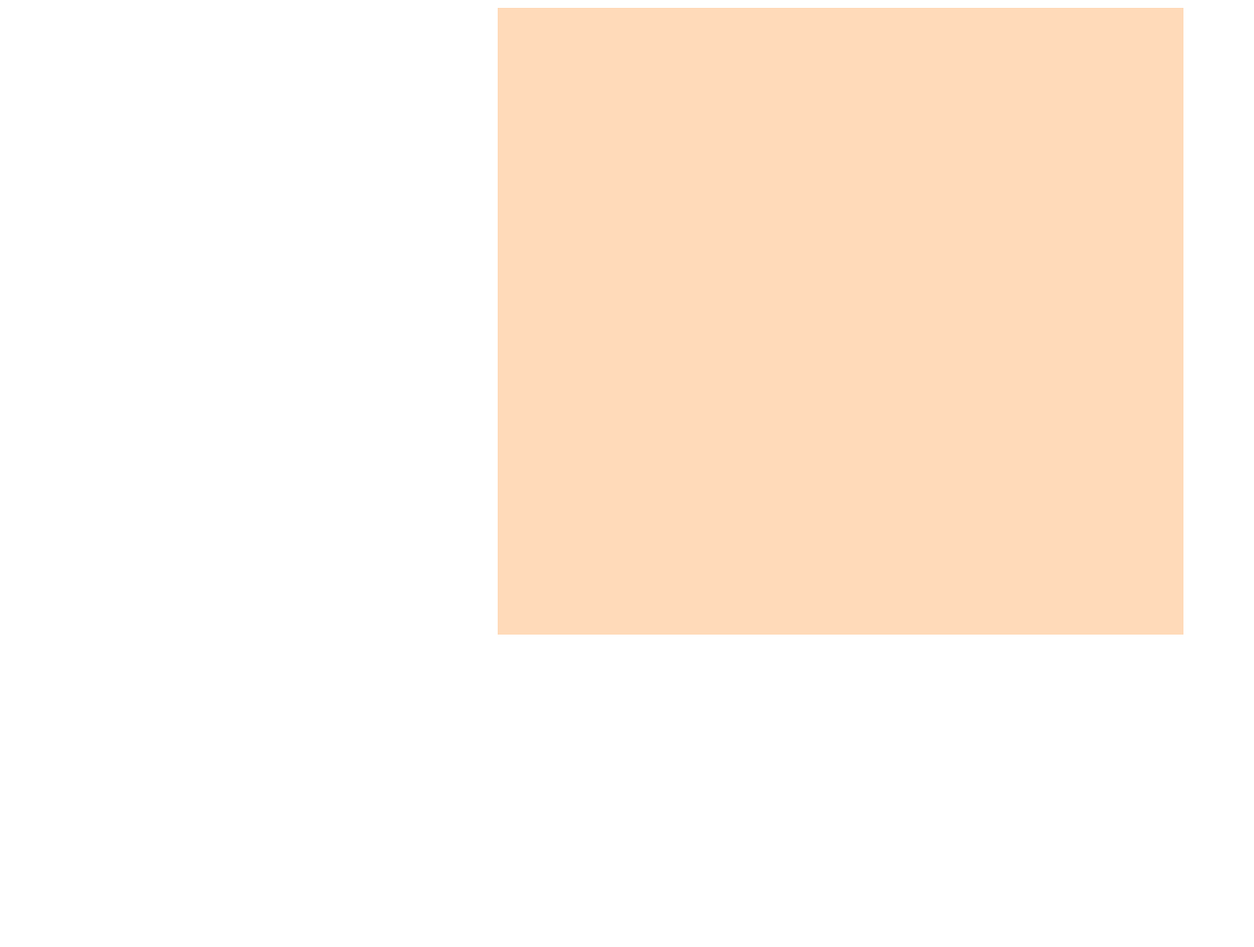
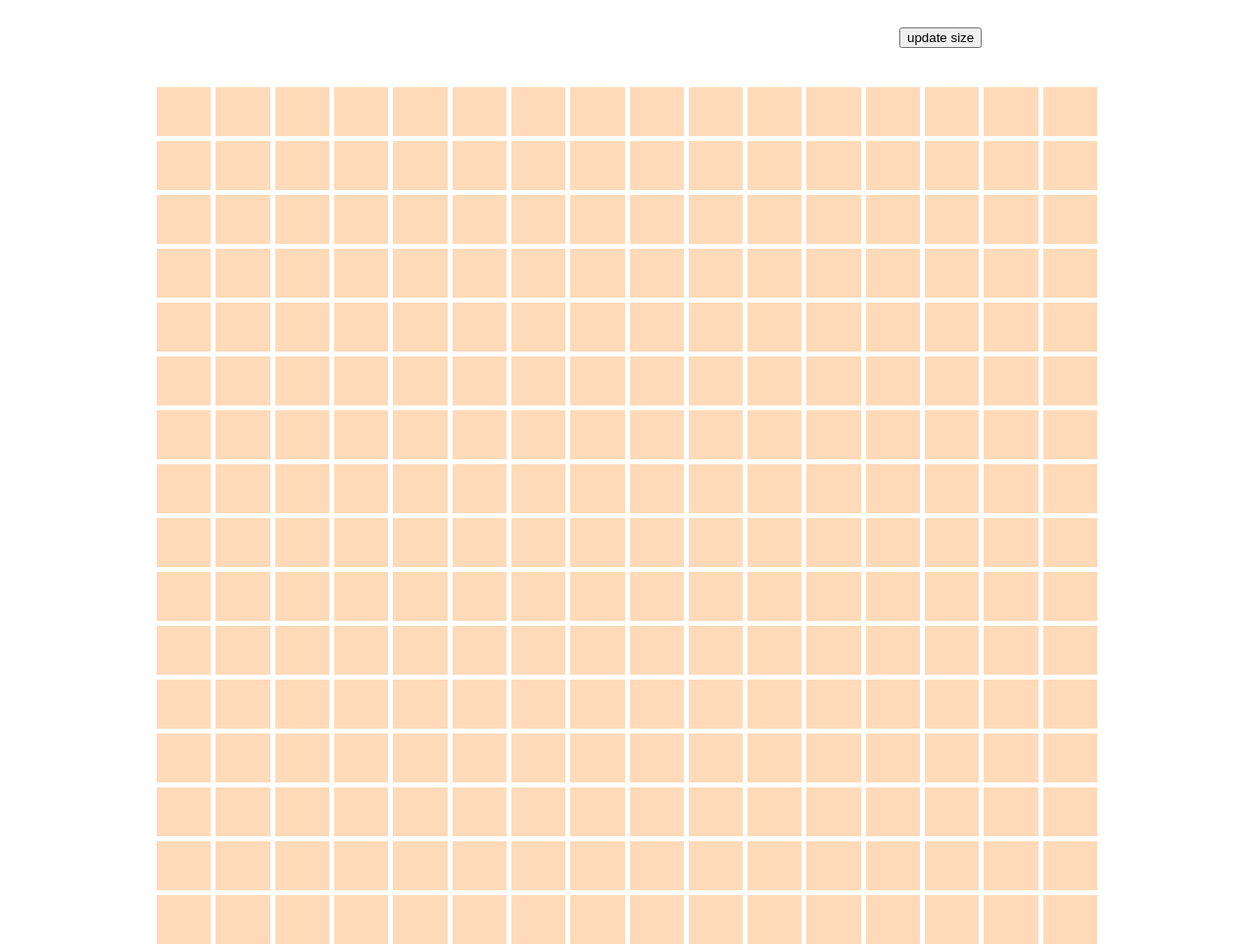
Before and after one commit to evanjones125/etch-a-sketch, a plain HTML site: page index.html in a window 1280 px wide. Shown: the whole page at 98% size. Before the commit the page ends 800 px from the top, so only its background shows below. Drawn offline with Linux system fonts and the light colour scheme.

Commit message:
add ability to resize grid

```diff
--- a/index.html
+++ b/index.html
@@ -8,6 +8,9 @@
     <link rel="stylesheet" href="./style.css">
 </head>
 <body>
+    <div id="number">
+        <button>update size</button>
+    </div>
     <div id="grid"></div>
     <script src="script.js"></script>
 </body>
--- a/script.js
+++ b/script.js
@@ -1,12 +1,33 @@
-// create 16x16 grid of square divs
+//establish connection between css size variable and js file
+let root = document.querySelector(':root');
+let x = getComputedStyle(root);
+let y = x.getPropertyValue('--size');
+
+// create initial 16x16 grid of square divs
 const grid = document.querySelector('#grid');
-
 for (let i = 0; i < 256; i++) {
     const test = document.createElement('div');
     test.classList.add(`${i + 1}`);
     grid.appendChild(test);
 }
 
+// ask user for grid size when button is clicked
+number.addEventListener('click', function () {
+    grid.innerHTML = '';
+    const size = prompt('enter grid size:');
+
+    // set css size variable equal to user input
+    root.style.setProperty('--size', `${size}`);
+
+    for (let i = 0; i < size * size; i++) {
+        const test = document.createElement('div');
+        test.classList.add(`${i + 1}`);
+        grid.appendChild(test);
+    }
+});
+
+
+
 // create hover effect
 grid.addEventListener('mouseover', function (e) {
     e.target.style.background = 'blue';
--- a/style.css
+++ b/style.css
@@ -1,14 +1,24 @@
-#grid{
+:root {
+    --size: 16;
+}
+
+#grid {
     display: grid;
-    width: 700px;
-    margin-left: 500px;
-    grid-template-columns: repeat(16, 1fr);
-    /* gap: 5px; */
+    width: calc(60px * var(--size));
+    margin: auto;
+    grid-template-columns: repeat(var(--size), 1fr);
+    gap: 5px;
     grid-auto-rows: minmax(1px, auto);
 }
 
 #grid div {
     background: peachpuff;
-    height: 40px;
+    height: 50px;
     flex: 1;
 }
+
+#number {
+    margin-left: 910px;
+    padding-top: 20px;
+    padding-bottom: 40px;
+}
```
